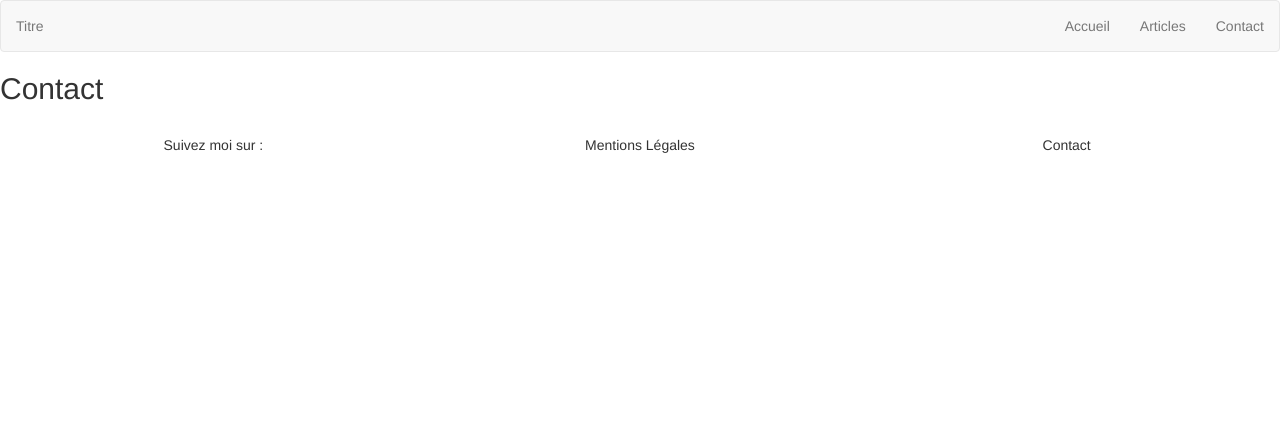
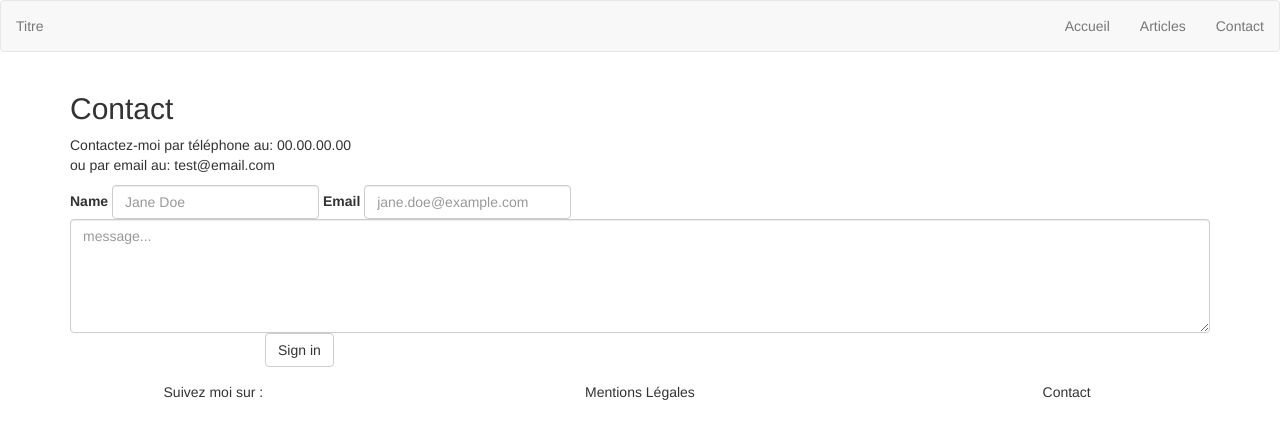
Before and after one commit to Argonder/Projet, a Symfony app: template templates/contact.html.twig in a window 1280 px wide. Shown: the top 439 px of the page. Run offline with Twig, Linux system fonts and the light colour scheme; the template is opened without the code that fills it, so the values that code supplies are empty; some libraries are stand-ins or nearby versions.

Commit message:
ajout formulaire

```diff
--- a/templates/contact.html.twig
+++ b/templates/contact.html.twig
@@ -1,7 +1,35 @@
 {% extends 'base.html.twig' %}
 
 {% block body %}
-<h2>Contact</h2>
-    <br>
+    <div class="container">
+        <h2>Contact</h2>
+        <p> Contactez-moi par téléphone au: 00.00.00.00 <br>
+        ou par email au: test@email.com
+        </p>
+
+        <form class="form-contact">
+            <div class="form-inline">
+                <div class="form-group">
+                    <label for="nom">Name</label>
+                    <input type="text" class="form-control" id="nom" placeholder="Jane Doe">
+                </div>
+
+                <div class="form-group">
+                    <label for="eamil">Email</label>
+                    <input type="email" class="form-control" id="eamil" placeholder="jane.doe@example.com">
+                </div>
+            </div>
+
+            <div class="form-horizontal">
+                <textarea class="form-control " type="text" rows="5" placeholder="message..."></textarea>
+                <div class="form-group">
+                    <div class="col-sm-offset-2 col-sm-10">
+                        <button  type="submit" class="btn btn-default">Sign in</button>
+                    </div>
+                </div>
+            </div>
+        </form>
+
+    </div>
 
 {% endblock %}
```
